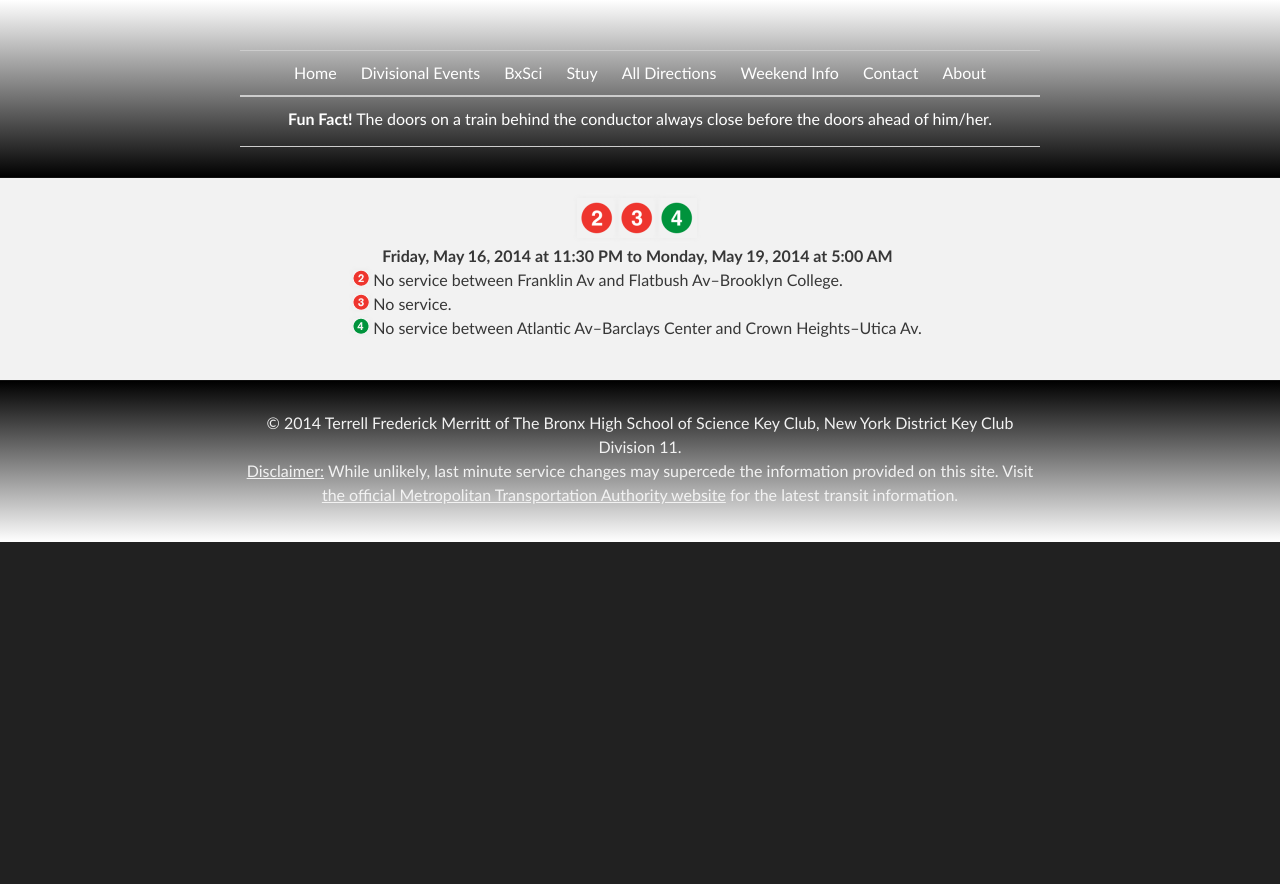
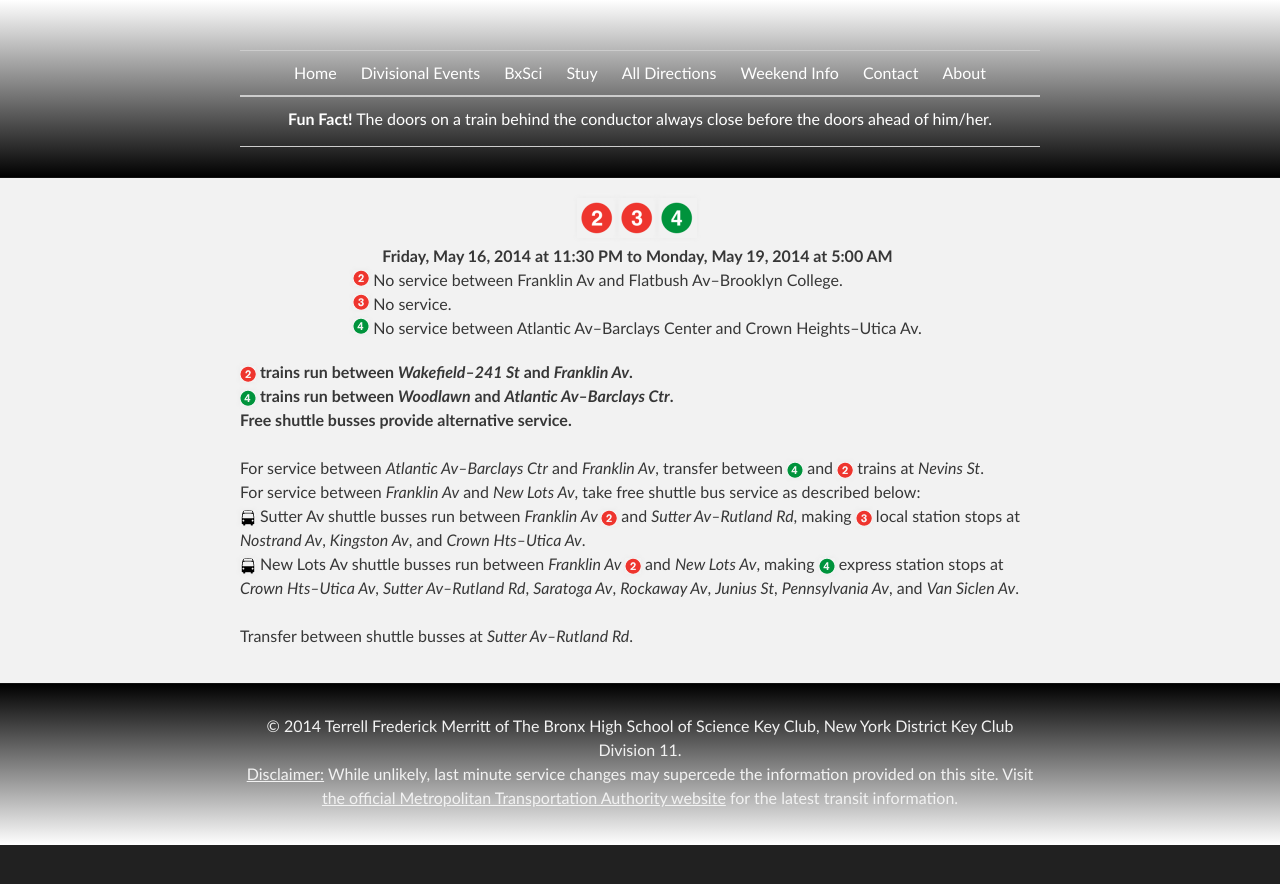
Before and after one commit to d11directions/d11directions.github.io, a Jekyll site: the page built from changes/20140517/Eastern_Pkwy.html, in a window 1280 px wide. Shown: the top 884 px of the page. Built offline with Jekyll 4.4.1, drawn with Linux system fonts in a browser that asks for light colours.

Commit message:
Update Eastern Pkwy service change

```diff
--- a/changes/20140517/Eastern_Pkwy.html
+++ b/changes/20140517/Eastern_Pkwy.html
@@ -4,3 +4,16 @@ lines-affected: <img src="/img/lg/2.png" alt="(2)"><img src="/img/lg/3.png" alt=
 weekend: Friday, May 16, 2014 at 11:30 PM to Monday, May 19, 2014 at 5:00 AM
 change-brief: <img src="/img/2.png" alt="(2)"> No service between Franklin Av and Flatbush Av&ndash;Brooklyn College.<br><img src="/img/3.png" alt="(3)"> No service.<br><img src="/img/4.png" alt="(4)"> No service between Atlantic Av&ndash;Barclays Center and Crown Heights&ndash;Utica Av.
 ---
+<p>
+<strong>
+<img src="/img/2.png" alt="(2)"> trains run between <em>Wakefield&ndash;241 St</em> and <em>Franklin Av</em>.<br>
+<img src="/img/4.png" alt="(4)"> trains run between <em>Woodlawn</em> and <em>Atlantic Av&ndash;Barclays Ctr</em>.<br>
+Free shuttle busses provide alternative service.</strong><br>
+<br>
+For service between <em>Atlantic Av&ndash;Barclays Ctr</em> and <em>Franklin Av</em>, transfer between <img src="/img/4.png" alt="(4)"> and <img src="/img/2.png" alt="(2)"> trains at <em>Nevins St</em>.<br>
+For service between <em>Franklin Av</em> and <em>New Lots Av</em>, take free shuttle bus service as described below:<br>
+<img src="/img/bus.png" alt=""> Sutter Av shuttle busses run between <em>Franklin Av <img src="/img/2.png" alt="(2)"></em> and <em>Sutter Av&ndash;Rutland Rd</em>, making <img src="/img/3.png" alt="(3)"> local station stops at <em>Nostrand Av</em>, <em>Kingston Av</em>, and <em>Crown Hts&ndash;Utica Av</em>.<br>
+<img src="/img/bus.png" alt=""> New Lots Av shuttle busses run between <em>Franklin Av <img src="/img/2.png" alt="(2)"></em> and <em>New Lots Av</em>, making <img src="/img/4.png" alt="(4)"> express station stops at <em>Crown Hts&ndash;Utica Av</em>, <em>Sutter Av&ndash;Rutland Rd</em>, <em>Saratoga Av</em>, <em>Rockaway Av</em>, <em>Junius St</em>, <em>Pennsylvania Av</em>, and <em>Van Siclen Av</em>.<br>
+<br>
+Transfer between shuttle busses at <em>Sutter Av&ndash;Rutland Rd</em>.
+</p>
```
